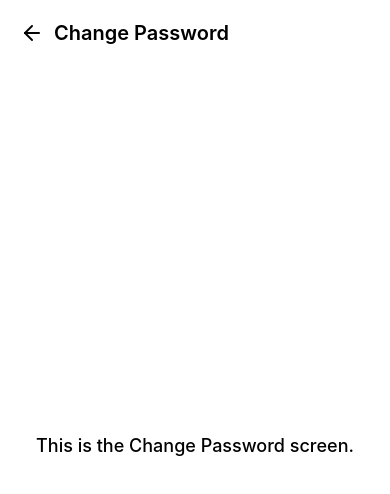
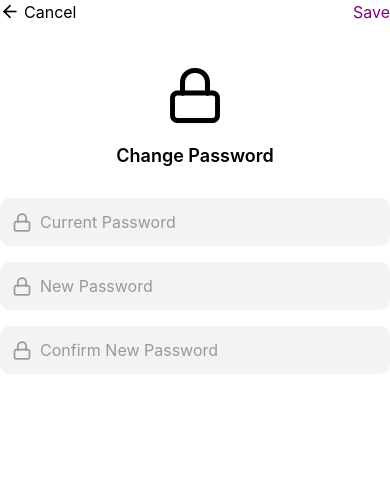
Before and after one commit to ServanaApplication/frontend_mobile, a React Native app: screen /ChangePassword in a window 390 px wide. Shown: the top 494 px of the page. Built offline with nearby package versions, Linux system fonts and the light colour scheme.

Commit message:
profile changes !

```diff
--- a/navigation/appNavigation.js
+++ b/navigation/appNavigation.js
@@ -9,6 +9,7 @@ import Verification from "../screens/Verification";
 import SignUpVerification from "../screens/SignUpVerification";
 import MyProfile from "../screens/MyProfile";
 import ChangePassword from "../screens/ChangePassword";
+import SuccessScreen from '../screens/SuccessScreen';
 
 
 const MyTheme = {
@@ -38,6 +39,7 @@ const AppNavigation = () => {
         <Stack.Screen name="SignUpVerification" component={SignUpVerification} />
         <Stack.Screen name="MyProfile" component={MyProfile} />
         <Stack.Screen name="ChangePassword" component={ChangePassword} />
+        <Stack.Screen name="SuccessScreen" component={SuccessScreen} />
 
       </Stack.Navigator>
     </NavigationContainer>
--- a/screens/ChangePassword.jsx
+++ b/screens/ChangePassword.jsx
@@ -1,43 +1,151 @@
-import React from 'react';
-import { View, Text, StyleSheet, TouchableOpacity } from 'react-native';
-import { Feather } from '@expo/vector-icons';
-import { useNavigation } from '@react-navigation/native';
+import React from "react";
+import {
+  View,
+  Text,
+  TextInput,
+  StyleSheet,
+  SafeAreaView,
+  TouchableOpacity,
+} from "react-native";
+import { Feather } from "@expo/vector-icons";
+import { useNavigation } from "@react-navigation/native";
 
-export default function ChangePassword() {
+export default function ChangePasswordScreen() {
   const navigation = useNavigation();
+  return (
+    <SafeAreaView style={styles.container}>
+      <View style={styles.header}>
+        <TouchableOpacity style={styles.leftAction}>
+          <Feather
+            name="arrow-left"
+            size={20}
+            color="black"
+            style={styles.arrowIcon}
+          />
+          <Text style={styles.cancelText}>Cancel</Text>
+        </TouchableOpacity>
+        <TouchableOpacity onPress={() => navigation.navigate("SuccessScreen")}>
+          <Text style={styles.saveText}>Save</Text>
+        </TouchableOpacity>
+      </View>
 
-  return (
-    <View style={styles.container}>
-      <View style={styles.headerRow}>
-        <TouchableOpacity onPress={() => navigation.goBack()}>
-          <Feather name="arrow-left" size={24} color="black" />
-        </TouchableOpacity>
-        <Text style={styles.headerText}>Change Password</Text>
+      <View style={styles.lockIcon}>
+        <Feather name="lock" size={60} color="#000" />
       </View>
-      <View style={styles.content}>
-        <Text style={styles.text}>This is the Change Password screen.</Text>
+
+      <Text style={styles.title}>Change Password</Text>
+      <Text style={styles.subtitle}></Text>
+
+      <View style={styles.inputContainer}>
+        <View style={styles.inputWrapper}>
+          <Feather
+            name="lock"
+            size={20}
+            color="#999"
+            style={styles.inputIcon}
+          />
+          <TextInput
+            placeholder="Current Password"
+            placeholderTextColor="#999"
+            secureTextEntry
+            style={styles.input}
+          />
+        </View>
+
+        <View style={styles.inputWrapper}>
+          <Feather
+            name="lock"
+            size={20}
+            color="#999"
+            style={styles.inputIcon}
+          />
+          <TextInput
+            placeholder="New Password"
+            placeholderTextColor="#999"
+            secureTextEntry
+            style={styles.input}
+          />
+        </View>
+
+        <View style={styles.inputWrapper}>
+          <Feather
+            name="lock"
+            size={20}
+            color="#999"
+            style={styles.inputIcon}
+          />
+          <TextInput
+            placeholder="Confirm New Password"
+            placeholderTextColor="#999"
+            secureTextEntry
+            style={styles.input}
+          />
+        </View>
       </View>
-    </View>
+    </SafeAreaView>
   );
 }
 
 const styles = StyleSheet.create({
-  container: { flex: 1, backgroundColor: '#fff' },
-  headerRow: {
-    flexDirection: 'row',
-    alignItems: 'center',
-    paddingTop: 20,
-    paddingHorizontal: 20,
+  container: {
+    flex: 1,
+    backgroundColor: "#fff",
+    padding: 24,
+    justifyContent: "flex-start",
   },
-  headerText: {
-    fontSize: 20,
-    fontWeight: '600',
-    marginLeft: 10,
+  header: {
+    flexDirection: "row",
+    justifyContent: "space-between",
+    alignItems: "center",
+    marginBottom: 40,
   },
-  content: {
+  leftAction: {
+    flexDirection: "row",
+    alignItems: "center",
+  },
+  arrowIcon: {
+    marginRight: 4,
+  },
+  cancelText: {
+    fontSize: 16,
+    color: "black",
+  },
+  saveText: {
+    fontSize: 16,
+    color: "purple",
+  },
+  lockIcon: {
+    alignItems: "center",
+    marginBottom: 16,
+  },
+  title: {
+    fontSize: 18,
+    fontWeight: "600",
+    textAlign: "center",
+  },
+  subtitle: {
+    fontSize: 14,
+    color: "#555",
+    textAlign: "center",
+    marginBottom: 32,
+  },
+  inputContainer: {
+    gap: 16,
+  },
+  inputWrapper: {
+    flexDirection: "row",
+    backgroundColor: "#f3f3f3",
+    borderRadius: 10,
+    alignItems: "center",
+    paddingHorizontal: 12,
+    height: 48,
+  },
+  inputIcon: {
+    marginRight: 8,
+  },
+  input: {
     flex: 1,
-    justifyContent: 'center',
-    alignItems: 'center',
+    fontSize: 16,
+    color: "#000",
   },
-  text: { fontSize: 18, fontWeight: '500' },
 });
--- a/screens/MyProfile.jsx
+++ b/screens/MyProfile.jsx
@@ -1,5 +1,5 @@
 import React from 'react';
-import { View, Text, StyleSheet, TouchableOpacity } from 'react-native';
+import { View, Text, StyleSheet, TouchableOpacity, Image, ScrollView } from 'react-native';
 import { Feather } from '@expo/vector-icons';
 import { useNavigation } from '@react-navigation/native';
 
@@ -8,15 +8,61 @@ export default function MyProfile() {
 
   return (
     <View style={styles.container}>
+      {/* Header */}
       <View style={styles.headerRow}>
-        <TouchableOpacity onPress={() => navigation.goBack()}>
-          <Feather name="arrow-left" size={24} color="black" />
+        <View style={styles.leftHeader}>
+          <TouchableOpacity onPress={() => navigation.goBack()}>
+            <Feather name="arrow-left" size={24} color="black" />
+          </TouchableOpacity>
+          <Text style={styles.headerText}>Profile</Text>
+        </View>
+        <TouchableOpacity>
+          <Text style={styles.editButton}>Edit</Text>
         </TouchableOpacity>
-        <Text style={styles.headerText}>My Profile</Text>
       </View>
-      <View style={styles.content}>
-        <Text style={styles.text}>This is the My Profile screen.</Text>
-      </View>
+
+      <ScrollView contentContainerStyle={styles.scrollContainer}>
+        {/* Profile Picture and Phone Number */}
+        <View style={styles.centerRowContainer}>
+          <View style={styles.profileRow}>
+            <Image
+              source={require('../assets/userblank.jpg')}
+              style={styles.profileImage}
+            />
+            <Text style={styles.phoneNumber}>+1 234 567 8901</Text>
+          </View>
+        </View>
+
+        {/* Profile Details */}
+        <View style={styles.detailsContainer}>
+          <ProfileItem label="Name" value="John Doe" />
+          <ProfileItem label="Email" value="john.doe@example.com" />
+          <ProfileItem label="Birthdate" value="January 1, 1990" />
+
+          {/* Street Name etc */}
+          <ProfileItem
+            label="Street Name, Building, House No."
+            value="123 Sunshine St., Bldg A, Unit 12"
+          />
+
+          {/* Combined Region, Province, City, Barangay */}
+          <ProfileItem
+            label="Region, Province, City, Barangay"
+            value="Region IV-A, Batangas, Lipa City, Sabang"
+          />
+
+          <ProfileItem label="Postal Code" value="4217" />
+        </View>
+      </ScrollView>
+    </View>
+  );
+}
+
+function ProfileItem({ label, value }) {
+  return (
+    <View style={styles.profileItem}>
+      <Text style={styles.label}>{label}</Text>
+      <Text style={styles.value}>{value}</Text>
     </View>
   );
 }
@@ -26,18 +72,61 @@ const styles = StyleSheet.create({
   headerRow: {
     flexDirection: 'row',
     alignItems: 'center',
+    justifyContent: 'space-between',
     paddingTop: 20,
     paddingHorizontal: 20,
+  },
+  leftHeader: {
+    flexDirection: 'row',
+    alignItems: 'center',
   },
   headerText: {
     fontSize: 20,
     fontWeight: '600',
     marginLeft: 10,
   },
-  content: {
-    flex: 1,
-    justifyContent: 'center',
+  editButton: {
+    fontSize: 16,
+    color: '#8a2be2', // purple
+    fontWeight: '500',
+  },
+  scrollContainer: {
+    paddingBottom: 20,
+  },
+  centerRowContainer: {
+    marginTop: 40,
     alignItems: 'center',
   },
-  text: { fontSize: 18, fontWeight: '500' },
+  profileRow: {
+    flexDirection: 'row',
+    alignItems: 'center',
+    justifyContent: 'center',
+  },
+  profileImage: {
+    width: 100,
+    height: 100,
+    borderRadius: 50,
+    marginRight: 16,
+  },
+  phoneNumber: {
+    fontSize: 18,
+    fontWeight: 'bold',
+  },
+  detailsContainer: {
+    marginTop: 30,
+    paddingHorizontal: 20,
+  },
+  profileItem: {
+    marginBottom: 16,
+  },
+  label: {
+    fontSize: 14,
+    color: '#888',
+    marginBottom: 4,
+  },
+  value: {
+    fontSize: 16,
+    fontWeight: '500',
+    color: '#333',
+  },
 });
--- /dev/null
+++ b/screens/SuccessScreen.jsx
@@ -0,0 +1,56 @@
+import React from 'react';
+import { View, Text, StyleSheet, TouchableOpacity, SafeAreaView } from 'react-native';
+import { Feather } from '@expo/vector-icons';
+
+export default function SuccessScreen({ navigation }) {
+  return (
+    <SafeAreaView style={styles.container}>
+      <View style={styles.iconWrapper}>
+        <Feather name="check-circle" size={80} color="green" />
+      </View>
+      <Text style={styles.title}>Success!</Text>
+      <Text style={styles.message}>Your password has been changed successfully</Text>
+
+      <TouchableOpacity
+        style={styles.button}
+        onPress={() => navigation.navigate('ChangePassword')} // or wherever you'd like to go
+      >
+        <Text style={styles.buttonText}>Continue</Text>
+      </TouchableOpacity>
+    </SafeAreaView>
+  );
+}
+
+const styles = StyleSheet.create({
+  container: {
+    flex: 1,
+    justifyContent: 'center',
+    alignItems: 'center',
+    padding: 24,
+    backgroundColor: '#fff',
+  },
+  iconWrapper: {
+    marginBottom: 24,
+  },
+  title: {
+    fontSize: 22,
+    fontWeight: 'bold',
+    marginBottom: 8,
+  },
+  message: {
+    fontSize: 14,
+    color: '#444',
+    textAlign: 'center',
+    marginBottom: 40,
+  },
+  button: {
+    backgroundColor: 'purple',
+    paddingVertical: 14,
+    paddingHorizontal: 60,
+    borderRadius: 25,
+  },
+  buttonText: {
+    color: '#fff',
+    fontSize: 16,
+  },
+});
```
